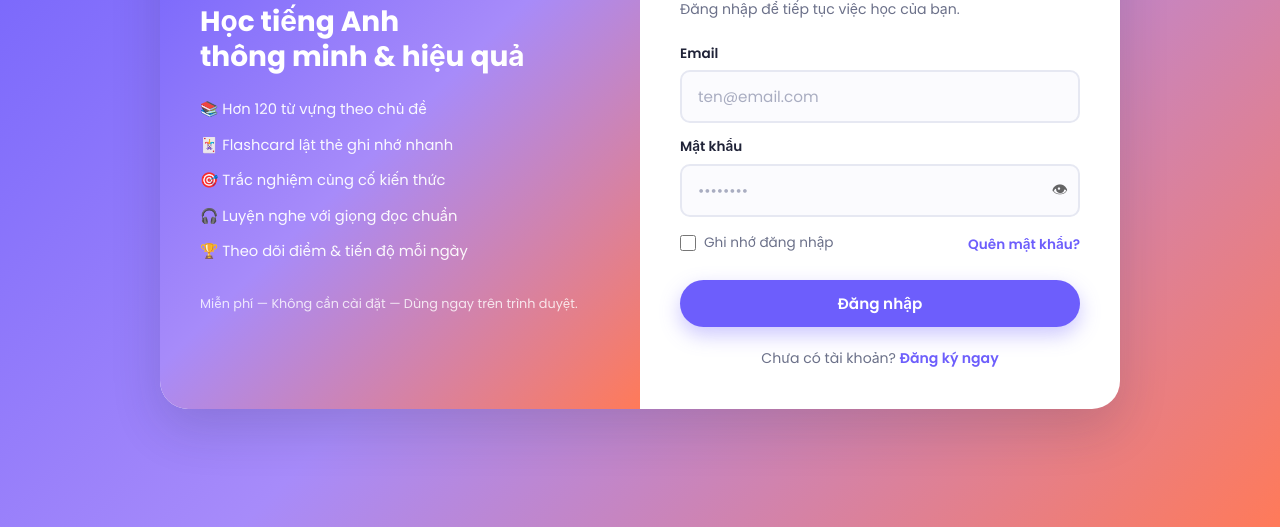
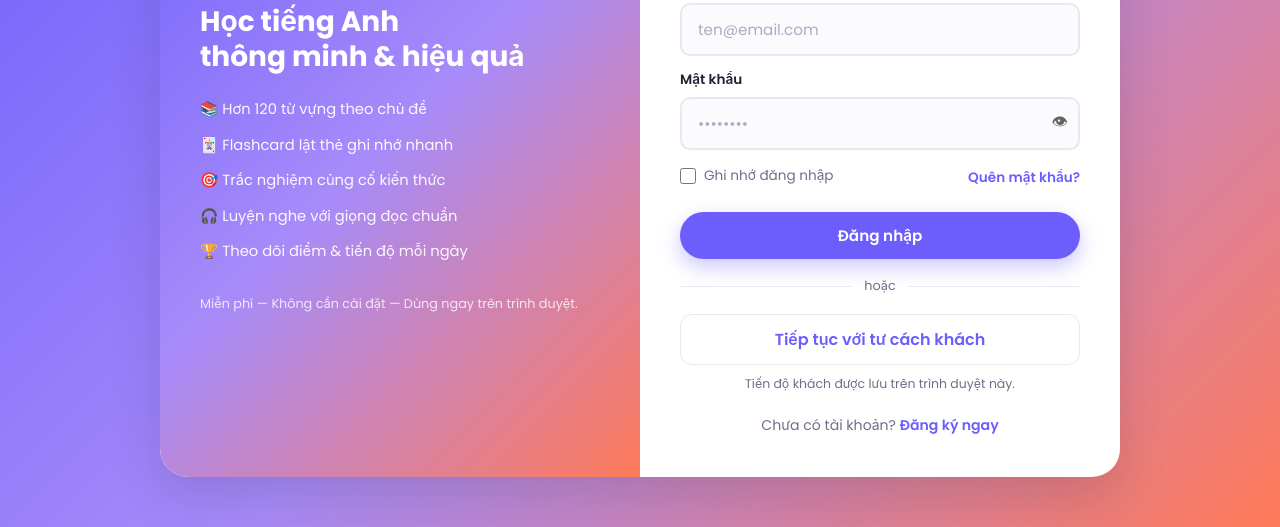
Before and after one commit to tangphan/Web-ENGLISH, a plain HTML site: page auth.html in a window 1280 px wide. Shown: the part 273-800 px from the top of the page. Drawn offline with Linux system fonts and the light colour scheme.

Commit message:
commit lan 1

```diff
--- a/auth.html
+++ b/auth.html
@@ -66,6 +66,9 @@
         </div>
 
         <button type="submit" class="btn btn-primary btn-block">Đăng nhập</button>
+        <div class="auth-divider"><span>hoặc</span></div>
+        <button type="button" class="btn btn-guest btn-block" id="guestLoginBtn">Tiếp tục với tư cách khách</button>
+        <p class="guest-note">Tiến độ khách được lưu trên trình duyệt này.</p>
         <p class="auth-switch">Chưa có tài khoản? <a href="#" id="goRegister">Đăng ký ngay</a></p>
       </form>
 
--- a/css/style.css
+++ b/css/style.css
@@ -1060,6 +1060,34 @@ a { color: inherit; text-decoration: none; }
 }
 .auth-tab.active { background: #fff; color: var(--primary); box-shadow: 0 3px 10px rgba(31,34,55,.1); }
 
+.auth-divider {
+  display: flex;
+  align-items: center;
+  gap: 12px;
+  margin: 17px 0;
+  color: var(--muted);
+  font-size: .8rem;
+}
+.auth-divider::before, .auth-divider::after {
+  content: '';
+  flex: 1;
+  height: 1px;
+  background: var(--border);
+}
+.btn-guest {
+  padding: 12px 18px;
+  border: 1px solid var(--border);
+  border-radius: 12px;
+  background: #fff;
+  color: var(--primary);
+  font: inherit;
+  font-weight: 600;
+  cursor: pointer;
+  transition: background .2s, border-color .2s;
+}
+.btn-guest:hover { background: #f7f7fc; border-color: var(--primary); }
+.guest-note { margin-top: 9px; color: var(--muted); font-size: .78rem; text-align: center; }
+
 .auth-form { display: none; animation: fadeUp .35s ease; }
 .auth-form.active { display: block; }
 .auth-form h3 { font-size: 1.35rem; margin-bottom: 6px; }
--- a/js/auth.js
+++ b/js/auth.js
@@ -126,6 +126,16 @@
     setTimeout(() => { window.location.href = 'index.html' + DUEL_HASH; }, 900);
   });
 
+  $('#guestLoginBtn').addEventListener('click', () => {
+    localStorage.setItem(SESSION_KEY, JSON.stringify({
+      email: 'guest@local',
+      name: 'Khách',
+      guest: true,
+    }));
+    toast('Đang vào với tư cách khách...', 'ok');
+    setTimeout(() => { window.location.href = 'index.html' + DUEL_HASH; }, 500);
+  });
+
   /* ---------------- ĐĂNG KÝ ---------------- */
   $('#registerForm').addEventListener('submit', (e) => {
     e.preventDefault();
```
Also changed, not shown: js/app.js (+17 -1 lines), README.md.
